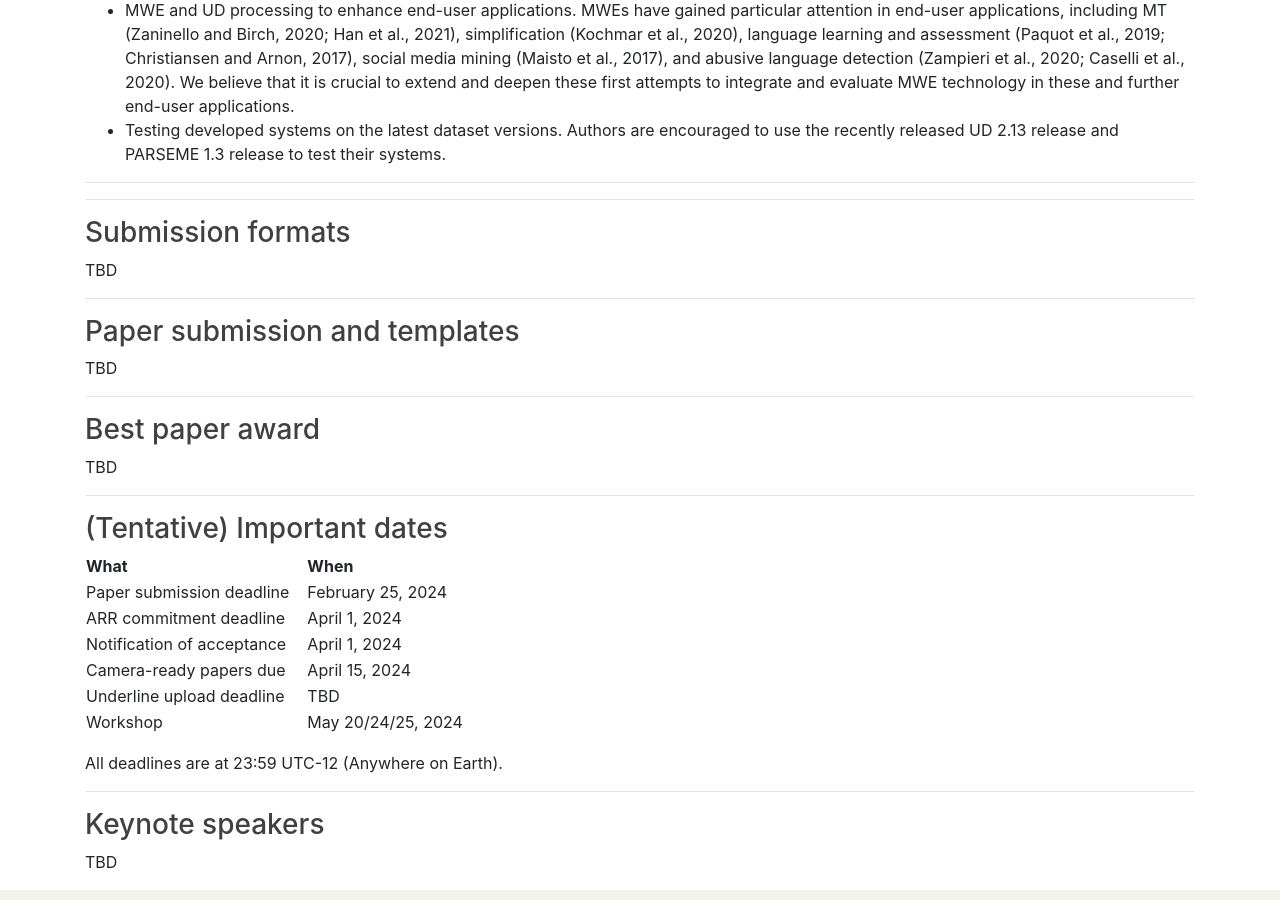
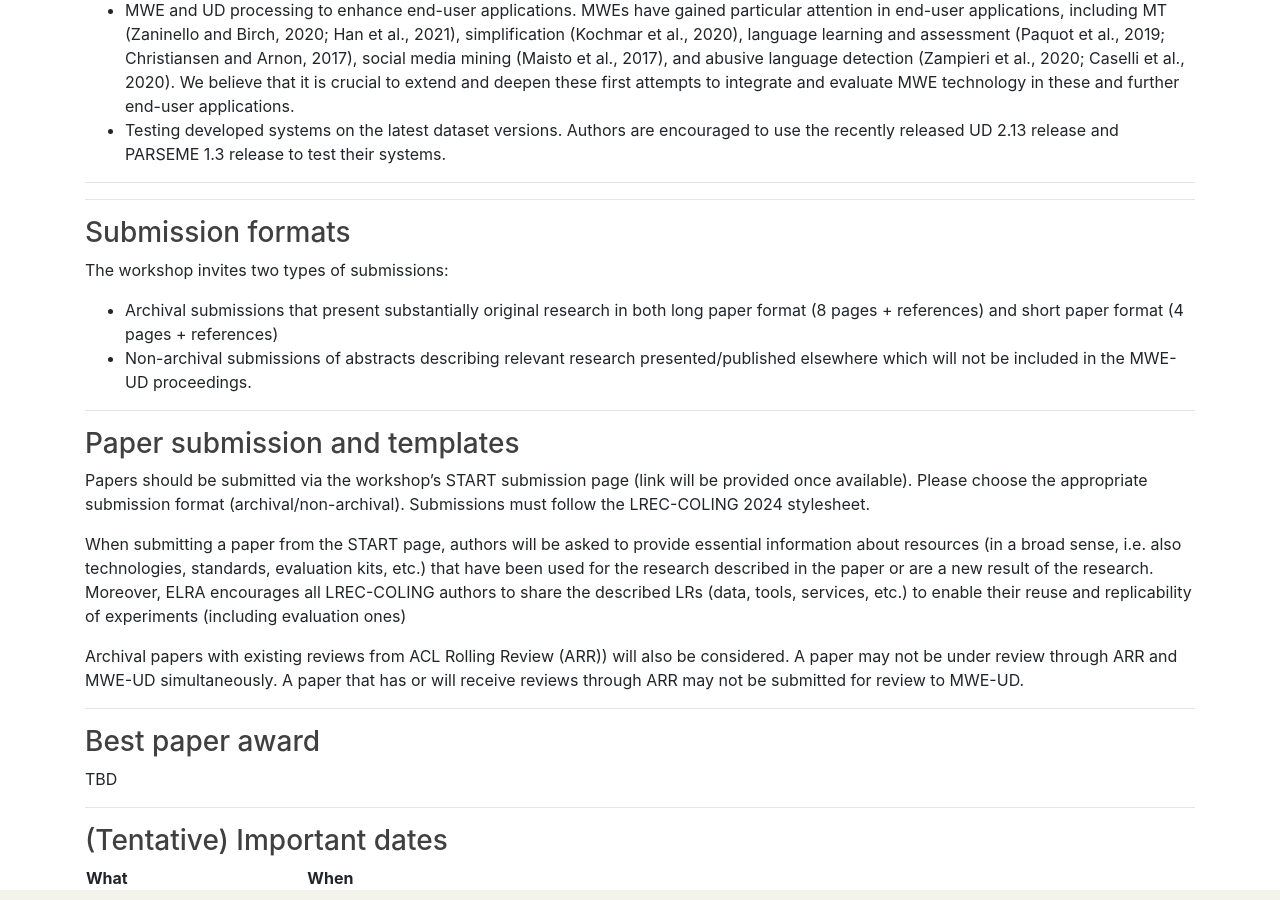
Before and after one commit to multiword/multiword.github.io, a Jekyll site: the page built from mweud2024/index.md, in a window 1280 px wide and 900 px high, scrolled down 1736 px. Built offline with Jekyll 4.4.1, drawn with Linux system fonts in a browser that asks for light colours; comment, search, counter and statistics services are not loaded.

Commit message:
Add content under the submission formats and the paper submission and templates sections

```diff
--- a/mweud2024/index.md
+++ b/mweud2024/index.md
@@ -85,8 +85,6 @@ The workshop invites submissions of original research on MWE, UD, and the interp
 - MWE and UD processing to enhance end-user applications. MWEs have gained particular attention in end-user applications, including MT (Zaninello and Birch, 2020; Han et al., 2021), simplification (Kochmar et al., 2020), language learning and assessment (Paquot et al., 2019; Christiansen and Arnon, 2017), social media mining (Maisto et al., 2017), and abusive language detection (Zampieri et al., 2020; Caselli et al., 2020). We believe that it is crucial to extend and deepen these first attempts to integrate and evaluate MWE technology in these and further end-user applications.
 - Testing developed systems on the latest dataset versions. Authors are encouraged to use the recently released UD 2.13 release and PARSEME 1.3 release to test their systems.
 
-
-
 -----
 
 <!--### <a name="shared-task">Shared task</a>
@@ -98,13 +96,20 @@ TBD
 
 ### <a name="submission">Submission formats</a>
 
-TBD
+The workshop invites  two types of submissions:
+- Archival submissions that present substantially original research in both long paper format (8 pages + references) and short paper format (4 pages + references)
+- Non-archival submissions of abstracts describing relevant research presented/published elsewhere which will not be included in the MWE-UD proceedings.
 
 -----
 
 ### <a name="instructions">Paper submission and templates</a>
 
-TBD
+Papers should be submitted via the workshop’s START submission page (link will be provided once available). Please choose the appropriate submission format (archival/non-archival). Submissions must follow the LREC-COLING 2024 stylesheet.
+
+When submitting a paper from the START page, authors will be asked to provide essential information about resources (in a broad sense, i.e. also technologies, standards, evaluation kits, etc.) that have been used for the research described in the paper or are a new result of the research. Moreover, ELRA encourages all LREC-COLING authors to share the described LRs (data, tools, services, etc.) to enable their reuse and replicability of experiments (including evaluation ones)
+
+Archival papers with existing reviews from ACL Rolling Review (ARR)) will also be considered. A paper may not be under review through ARR and MWE-UD simultaneously. A paper that has or will receive reviews through ARR may not be submitted for review to MWE-UD.
+
 
 -----
 
```
